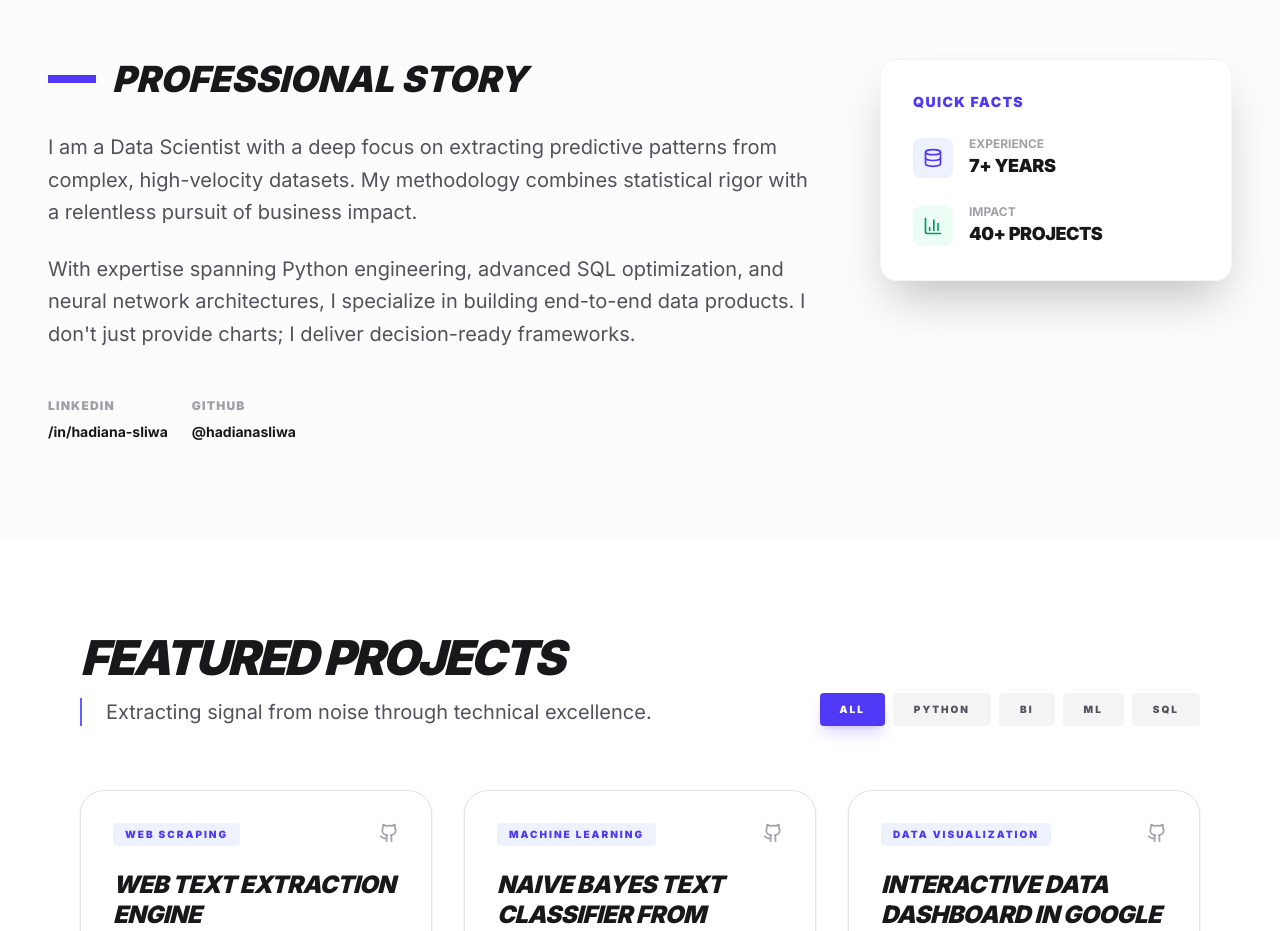
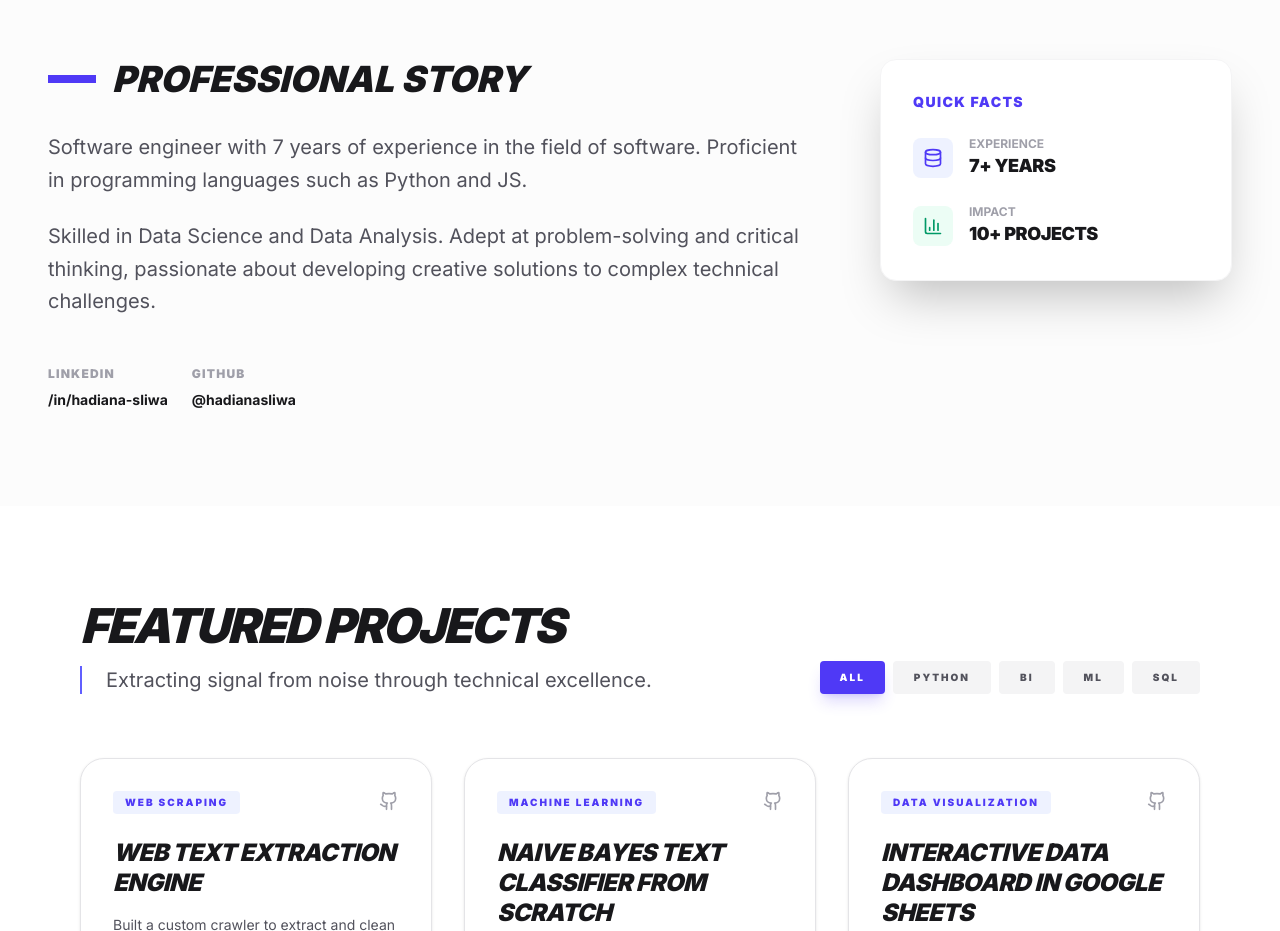
Before and after one commit to hadianasliwa/data-portfolio, a React (Vite) app: page / in a window 1280 px wide. Shown: the part 840-1771 px from the top of the page. Built offline with nearby package versions, Linux system fonts and the light colour scheme.

Commit message:
edited summary & impact

```diff
--- a/src/App.tsx
+++ b/src/App.tsx
@@ -111,10 +111,10 @@ export default function App() {
                   </h2>
                   <div className="space-y-6 text-zinc-600 dark:text-slate-400 leading-relaxed text-xl">
                     <p>
-                      I am a Data Scientist with a deep focus on extracting predictive patterns from complex, high-velocity datasets. My methodology combines statistical rigor with a relentless pursuit of business impact.
+                      Software engineer with 7 years of experience in the field of software. Proficient in programming languages such as Python and JS.
                     </p>
                     <p>
-                      With expertise spanning Python engineering, advanced SQL optimization, and neural network architectures, I specialize in building end-to-end data products. I don't just provide charts; I deliver decision-ready frameworks.
+                      Skilled in Data Science and Data Analysis. Adept at problem-solving and critical thinking, passionate about developing creative solutions to complex technical challenges.
                     </p>
                   </div>
 
@@ -154,7 +154,7 @@ export default function App() {
                           </div>
                           <div>
                              <p className="text-xs text-zinc-400 dark:text-slate-500 font-bold uppercase">Impact</p>
-                             <p className="text-lg font-black text-zinc-900 dark:text-white tracking-tight">40+ PROJECTS</p>
+                             <p className="text-lg font-black text-zinc-900 dark:text-white tracking-tight">10+ PROJECTS</p>
                           </div>
                        </div>
                     </div>
```
